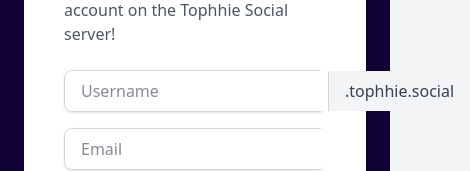
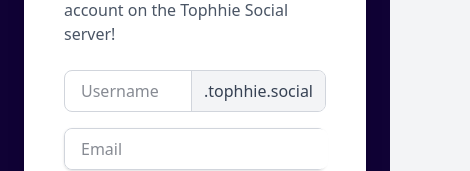
Before and after one commit to Tophhie/pds-signup, a React (Vite) app: page / in a window 390 px wide. Shown: the part 344-515 px from the top of the page, 470 px wide, since content can reach past the window. Built offline with nearby package versions, Linux system fonts and the light colour scheme.

Commit message:
Fixed weird handle wrapping problem on mobile devices

```diff
--- a/src/SignUpUI.jsx
+++ b/src/SignUpUI.jsx
@@ -52,16 +52,16 @@
           <>
             <form className="space-y-4" onSubmit={handleSubmit}>
               {/* Username + suffix */}
-              <div className="flex rounded-lg shadow-sm border border-gray-300">
+              <div className="flex w-full items-stretch rounded-lg border border-gray-300 overflow-hidden">
                 <input
+                  id="handle"
                   type="text"
                   placeholder="Username"
                   value={handle}
-                  onChange={(e) => setHandle(e.target.value)}
-                  className="flex-1 px-4 py-2 bg-white rounded-l-lg focus:outline-none focus:ring-2 focus:ring-blue-500"
+                  className="flex-1 min-w-0 px-4 py-2 focus:outline-none focus:ring-2 focus:ring-blue-500 text-[16px]" // prevent iOS zoom
                   required
                 />
-                <span className="px-4 py-2 bg-gray-100 text-gray-700 rounded-r-lg border-l border-gray-300 select-none">
+                <span className="flex-shrink-0 whitespace-nowrap px-3 py-2 bg-gray-100 text-gray-700 border-l border-gray-300">
                   .tophhie.social
                 </span>
               </div>
--- a/src/SimpleSignUp.js
+++ b/src/SimpleSignUp.js
@@ -2,7 +2,7 @@
 
 class SimpleSignUp {
   constructor() {
-    this.agent = new AtpAgent({ service: 'https://pds.tophhie.cloud' });
+    this.agent = new AtpAgent({ service: 'https://tophhie.social' });
   }
 
   async signUp(handle, email, password, statusUpdateHandler) {
```
